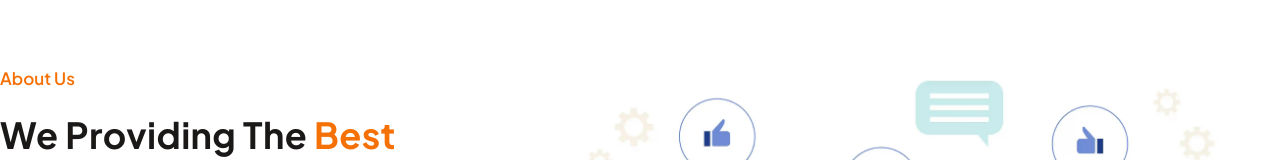
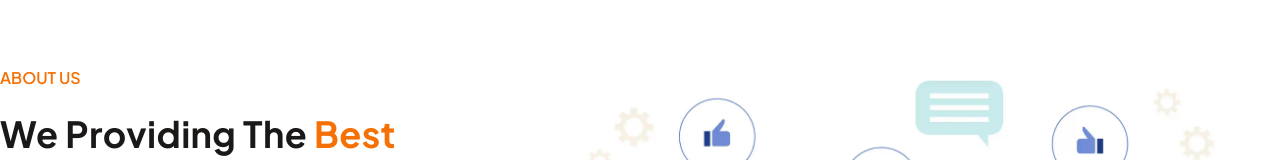
Before and after one commit to Kavinesh248/client-projects, a React (Vite) app in the folder verbalvista/: page / in a window 1280 px wide. Shown: the part 1267-1427 px from the top of the page. Built offline with nearby package versions, Linux system fonts and the light colour scheme; a web font is replaced by a local one.

Commit message:
about us updated

```diff
--- a/verbalvista/src/features/AboutUs/About.module.css
+++ b/verbalvista/src/features/AboutUs/About.module.css
@@ -17,7 +17,8 @@
 }
 
 .aboutUs {
-  text-transform: capitalize;
+  text-transform: uppercase;
+  font-size: 1.6rem;
   margin-bottom: 2.6rem;
 }
 
```
